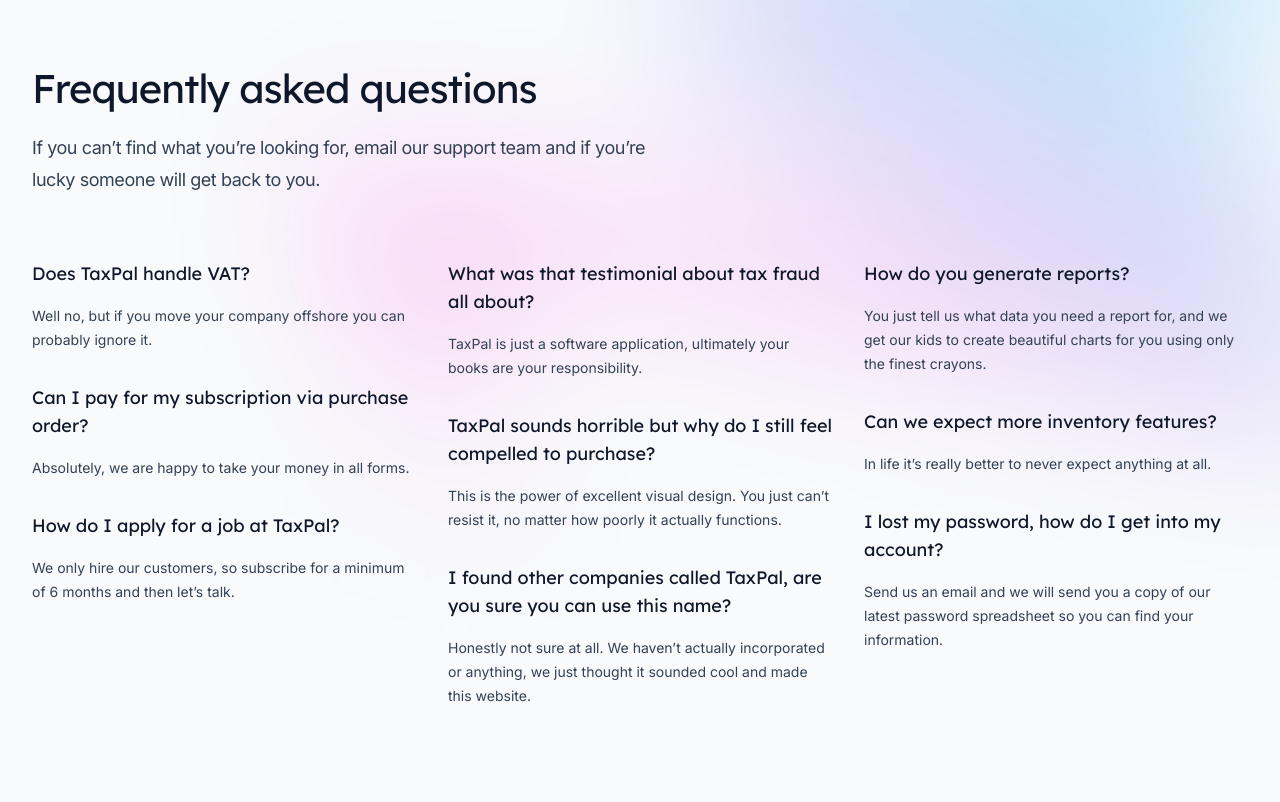
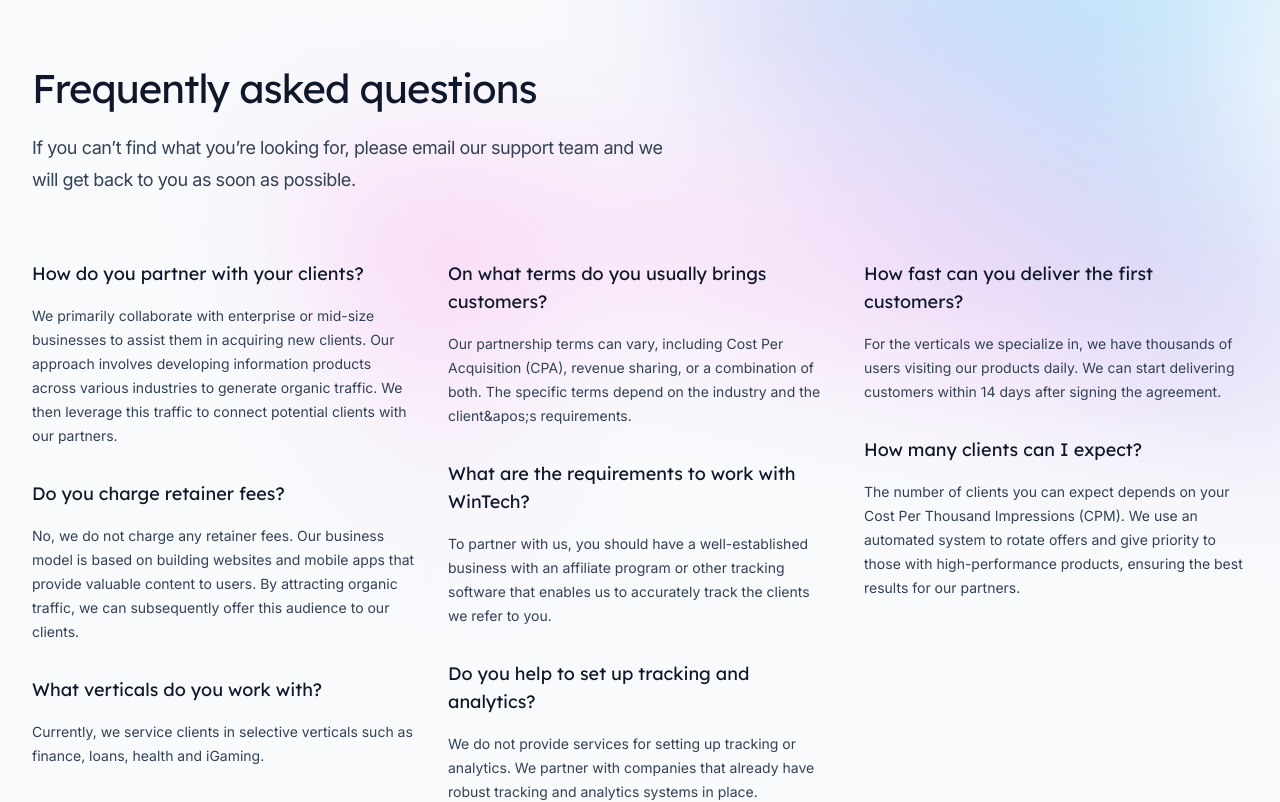
Before and after one commit to wtechdigital/wtech-co, a Next.js app: page / in a window 1280 px wide. Shown: the part 4640-5442 px from the top of the page. Built offline with nearby package versions, Linux system fonts and the light colour scheme.

Commit message:
Updated FAQ

```diff
--- a/src/components/Faqs.jsx
+++ b/src/components/Faqs.jsx
@@ -6,53 +6,49 @@
 const faqs = [
   [
     {
-      question: 'Does TaxPal handle VAT?',
+      question: 'How do you partner with your clients?',
       answer:
-        'Well no, but if you move your company offshore you can probably ignore it.',
+        'We primarily collaborate with enterprise or mid-size businesses to assist them in acquiring new clients. Our approach involves developing information products across various industries to generate organic traffic. We then leverage this traffic to connect potential clients with our partners.',
     },
     {
-      question: 'Can I pay for my subscription via purchase order?',
-      answer: 'Absolutely, we are happy to take your money in all forms.',
+      question: 'Do you charge retainer fees?',
+      answer: 'No, we do not charge any retainer fees. Our business model is based on building websites and mobile apps that provide valuable content to users. By attracting organic traffic, we can subsequently offer this audience to our clients.',
     },
+
     {
-      question: 'How do I apply for a job at TaxPal?',
+      question: 'What verticals do you work with?',
       answer:
-        'We only hire our customers, so subscribe for a minimum of 6 months and then let’s talk.',
+        'Currently, we service clients in selective verticals such as finance, loans, health and iGaming. ',
     },
   ],
   [
     {
-      question: 'What was that testimonial about tax fraud all about?',
+      question: 'On what terms do you usually brings customers?',
       answer:
-        'TaxPal is just a software application, ultimately your books are your responsibility.',
+        'Our partnership terms can vary, including Cost Per Acquisition (CPA), revenue sharing, or a combination of both. The specific terms depend on the industry and the client&apos;s requirements.',
     },
     {
       question:
-        'TaxPal sounds horrible but why do I still feel compelled to purchase?',
+        'What are the requirements to work with WinTech?',
       answer:
-        'This is the power of excellent visual design. You just can’t resist it, no matter how poorly it actually functions.',
+        'To partner with us, you should have a well-established business with an affiliate program or other tracking software that enables us to accurately track the clients we refer to you.',
     },
     {
       question:
-        'I found other companies called TaxPal, are you sure you can use this name?',
+        'Do you help to set up tracking and analytics?',
       answer:
-        'Honestly not sure at all. We haven’t actually incorporated or anything, we just thought it sounded cool and made this website.',
+        'We do not provide services for setting up tracking or analytics. We partner with companies that already have robust tracking and analytics systems in place.',
     },
   ],
   [
     {
-      question: 'How do you generate reports?',
+      question: 'How fast can you deliver the first customers?',
       answer:
-        'You just tell us what data you need a report for, and we get our kids to create beautiful charts for you using only the finest crayons.',
+        'For the verticals we specialize in, we have thousands of users visiting our products daily. We can start delivering customers within 14 days after signing the agreement.',
     },
     {
-      question: 'Can we expect more inventory features?',
-      answer: 'In life it’s really better to never expect anything at all.',
-    },
-    {
-      question: 'I lost my password, how do I get into my account?',
-      answer:
-        'Send us an email and we will send you a copy of our latest password spreadsheet so you can find your information.',
+      question: 'How many clients can I expect?',
+      answer: 'The number of clients you can expect depends on your Cost Per Thousand Impressions (CPM). We use an automated system to rotate offers and give priority to those with high-performance products, ensuring the best results for our partners.',
     },
   ],
 ]
@@ -81,8 +77,7 @@
             Frequently asked questions
           </h2>
           <p className="mt-4 text-lg tracking-tight text-slate-700">
-            If you can’t find what you’re looking for, email our support team
-            and if you’re lucky someone will get back to you.
+          If you can’t find what you’re looking for, please email our support team and we will get back to you as soon as possible.
           </p>
         </div>
         <ul
```
